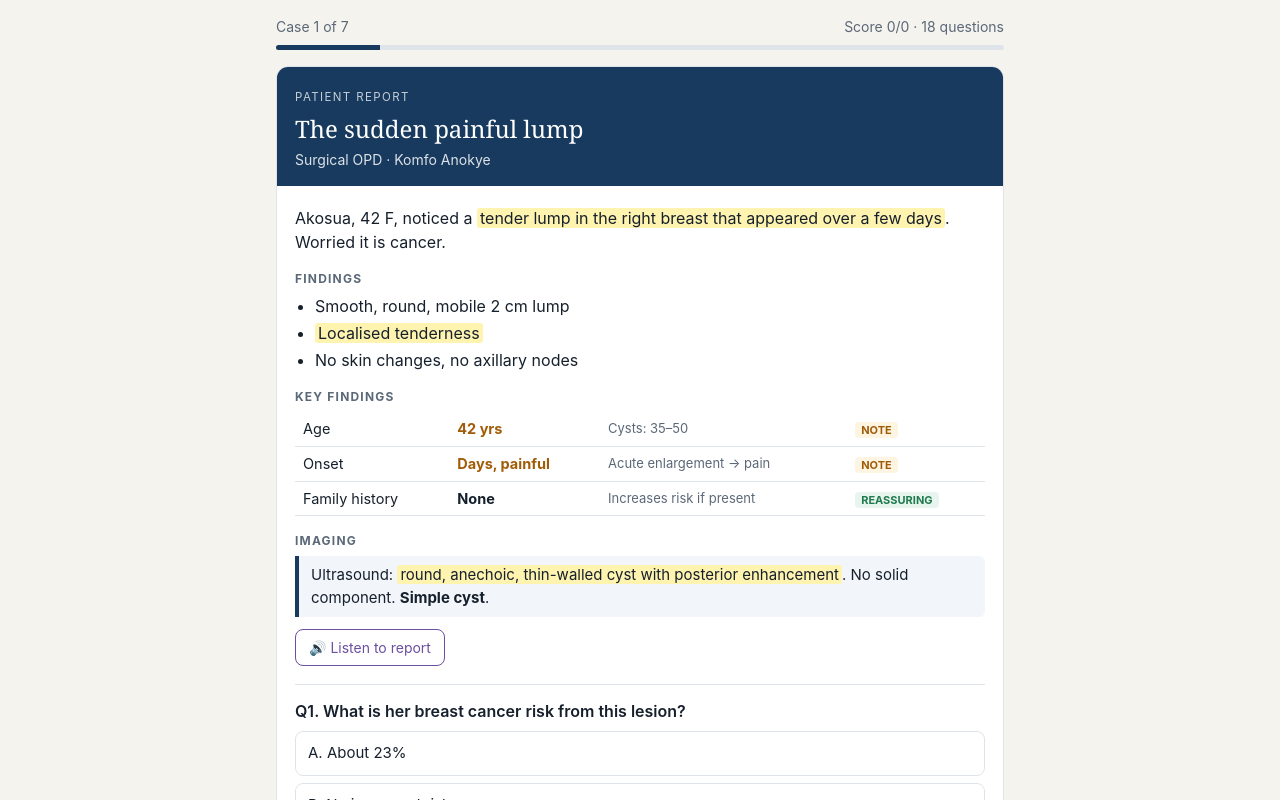
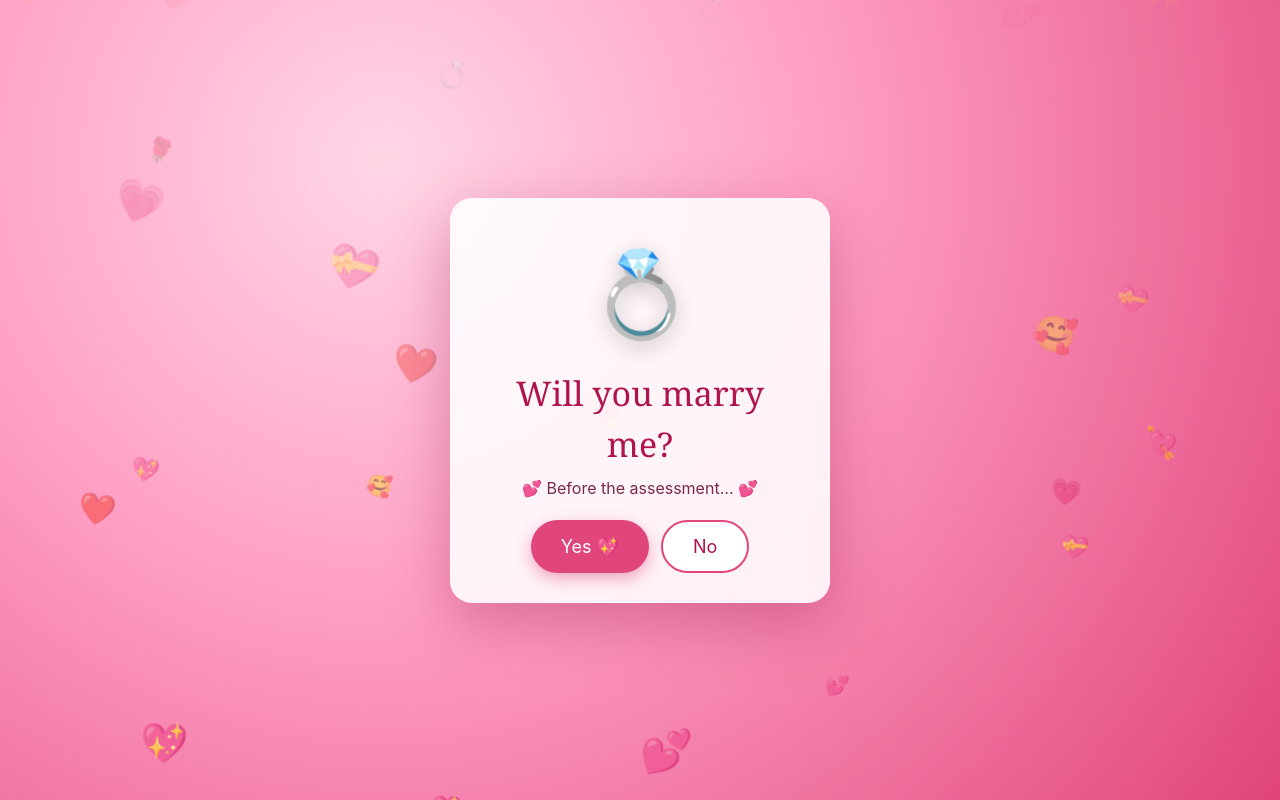
Before and after one commit to owusuprinceed-eng/breast_assessment, a plain HTML site: page index.html in a window 1280 px wide. Shown: the top 800 px of the page. Drawn offline with Linux system fonts and the light colour scheme.

Commit message:
index.html

```diff
--- a/index.html
+++ b/index.html
@@ -304,5 +304,60 @@ $('prev').onclick=()=>show(cur-1);
 $('next').onclick=()=>show(cur+1);
 show(0);
 </script>
+<style>
+#propose{position:fixed;inset:0;z-index:999;display:flex;align-items:center;justify-content:center;overflow:hidden;
+  background:radial-gradient(circle at 30% 20%,#ffd6e7 0%,#ff9fc4 40%,#e0457b 100%);transition:opacity .8s}
+#propose.hide{opacity:0;pointer-events:none}
+#propose .float{position:absolute;bottom:-60px;font-size:28px;animation:rise linear infinite;opacity:.85;pointer-events:none}
+@keyframes rise{0%{transform:translateY(0) rotate(0)}100%{transform:translateY(-115vh) rotate(25deg);opacity:0}}
+#propose .boxp{position:relative;z-index:2;text-align:center;background:rgba(255,255,255,.88);border-radius:22px;padding:34px 30px 30px;
+  max-width:380px;width:88%;box-shadow:0 20px 60px rgba(150,20,70,.35)}
+#propose .ring{font-size:84px;display:inline-block;animation:bob 1.6s ease-in-out infinite;filter:drop-shadow(0 6px 10px rgba(0,0,0,.2))}
+@keyframes bob{0%,100%{transform:translateY(0) rotate(-6deg)}50%{transform:translateY(-12px) rotate(6deg)}}
+#propose h1{font-family:Georgia,serif;font-weight:normal;color:#b0144f;font-size:34px;margin:10px 0 6px}
+#propose p{color:#7a2a48;margin:0 0 20px}
+#propose .yn{display:flex;gap:12px;justify-content:center}
+#propose .yn button{font:inherit;font-size:18px;padding:11px 30px;border-radius:999px;cursor:pointer;border:none}
+#pyes{background:#e0457b;color:#fff;box-shadow:0 6px 16px rgba(224,69,123,.45)}
+#pno{background:#fff;color:#b0144f;border:2px solid #e0457b!important}
+#propose .yn button:hover{transform:scale(1.06)}
+#pmsg{font-size:22px;color:#b0144f;min-height:0}
+.conf{position:fixed;top:-20px;z-index:1000;pointer-events:none;font-size:22px;animation:fall linear forwards}
+@keyframes fall{to{transform:translateY(110vh) rotate(720deg)}}
+.sad{font-size:90px;display:inline-block;animation:droop 1.2s ease-in-out infinite}
+@keyframes droop{0%,100%{transform:rotate(-4deg)}50%{transform:rotate(4deg) translateY(4px)}}
+</style>
+<div id="propose">
+  <div class="boxp" id="pbox">
+    <div class="ring">💍</div>
+    <h1>Will you marry me?</h1>
+    <p>💕 Before the assessment… 💕</p>
+    <div class="yn"><button id="pyes">Yes 💖</button><button id="pno">No</button></div>
+  </div>
+</div>
+<script>
+(function(){
+  const P=document.getElementById('propose'),box=document.getElementById('pbox');
+  const em=['❤️','💖','💕','💗','💘','💝','🌹','✨','💍','🥰'];
+  for(let i=0;i<26;i++){const s=document.createElement('span');s.className='float';s.textContent=em[i%em.length];
+    s.style.left=Math.random()*100+'%';s.style.fontSize=(18+Math.random()*26)+'px';
+    s.style.animationDuration=(6+Math.random()*7)+'s';s.style.animationDelay=(-Math.random()*12)+'s';P.appendChild(s);}
+  function burst(){const c=['🎉','🎊','💖','❤️','✨','💍','🥳','🌹','💕'];
+    for(let i=0;i<90;i++){const s=document.createElement('span');s.className='conf';s.textContent=c[i%c.length];
+      s.style.left=Math.random()*100+'vw';s.style.fontSize=(16+Math.random()*22)+'px';
+      s.style.animationDuration=(2.2+Math.random()*2.5)+'s';s.style.animationDelay=(Math.random()*1.2)+'s';
+      document.body.appendChild(s);setTimeout(()=>s.remove(),6000);}}
+  function close(ms){setTimeout(()=>{P.classList.add('hide');setTimeout(()=>P.remove(),900);},ms);}
+  document.getElementById('pyes').onclick=()=>{
+    box.innerHTML='<div class="ring">💍</div><h1>She said YES! 🥳</h1><p id="pmsg">I love you ❤️<br>Now go ace that assessment! 💪</p>';
+    burst();setTimeout(burst,1200);close(4200);
+  };
+  document.getElementById('pno').onclick=()=>{
+    box.innerHTML='<div class="sad">😢</div><h1>Aww… okay</h1><p id="pmsg">My heart is broken 💔<br>…but let\'s still pass tomorrow.</p>';
+    close(3200);
+  };
+})();
+</script>
+
 </body>
 </html>
```
